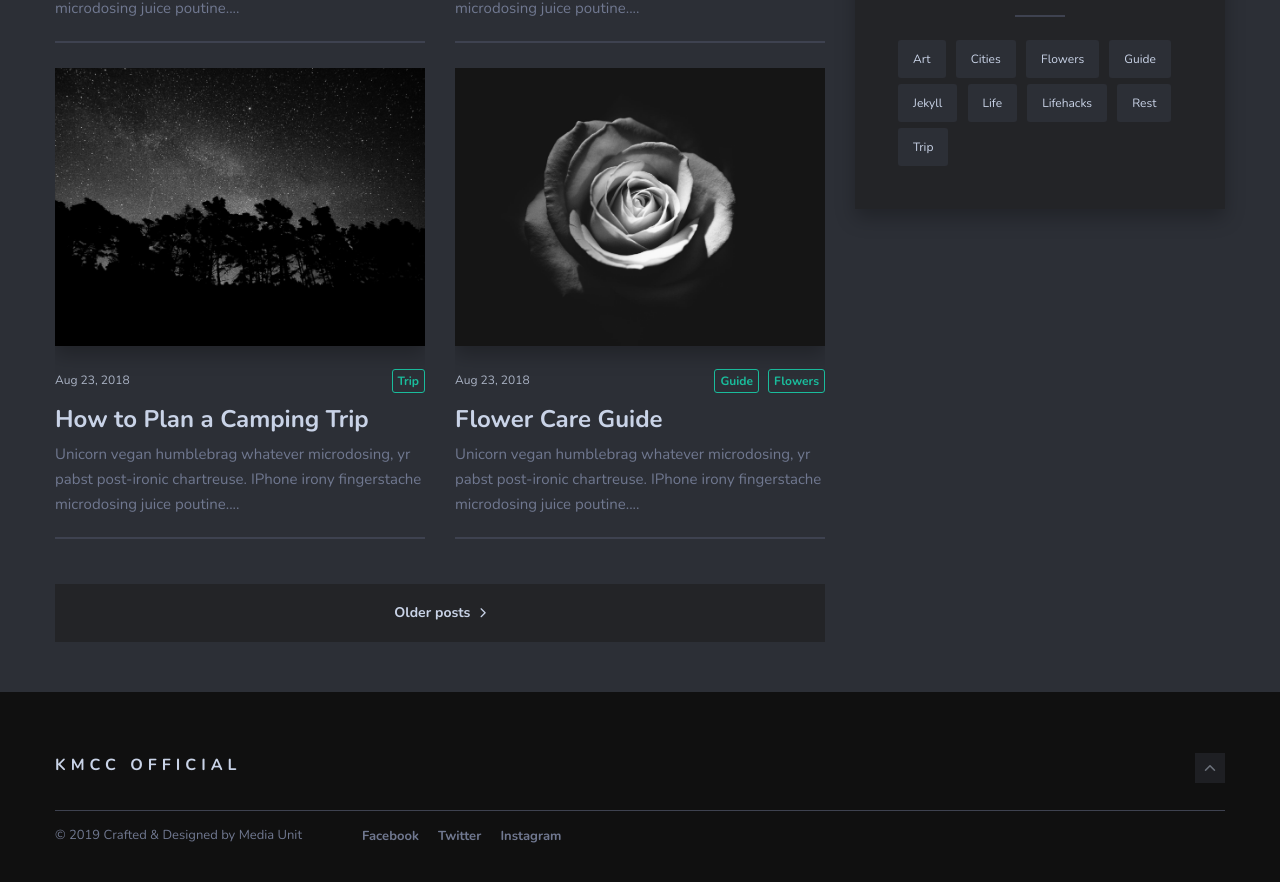
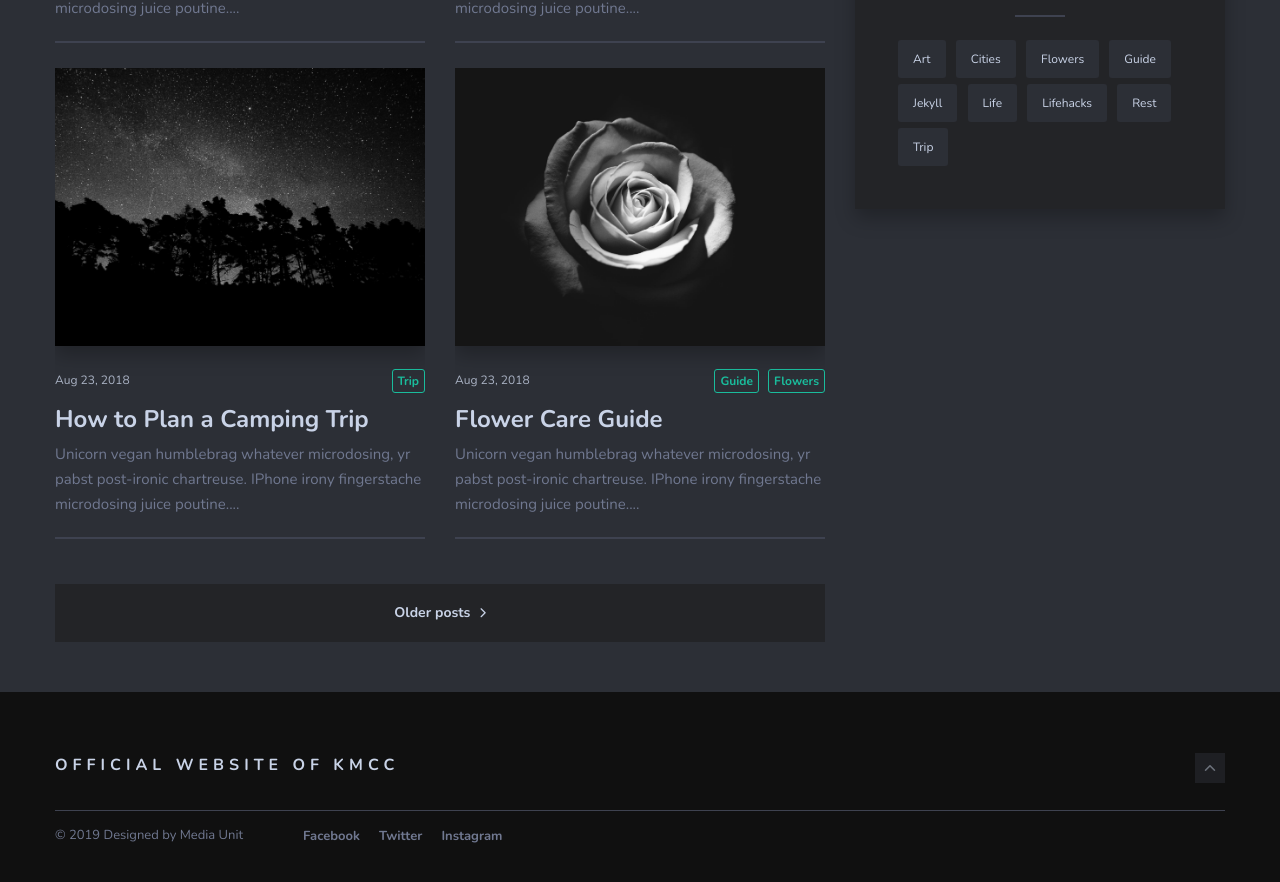
Before and after one commit to techlanka/kmcc, a Jekyll site: the page built from index.html, in a window 1280 px wide and 900 px high, scrolled down 1648 px. Shown: the top 882 px of the window. Built offline with Jekyll 4.4.1, drawn with Linux system fonts in a browser that asks for light colours; the list of posts is cut into pages by our own code.

Commit message:
Update footer.html

```diff
--- a/_includes/footer.html
+++ b/_includes/footer.html
@@ -4,13 +4,13 @@
       <div class="col col-12">
         <div class="footer-top">
           <h2 class="logo-title">
-            <a href="{{site.baseurl}}/" class="logo-text">KMCC Official</a>
+            <a href="{{site.baseurl}}/" class="logo-text">Official Website of KMCC</a>
           </h2>
           <div class="top"><i class="ion ion-ios-arrow-up"></i></div>
         </div>
         <div class="footer-bottom">
           <div class="copyright">
-            <p>&copy; {{site.time | date: '%Y'}} Crafted & Designed by <a href="https://facebook.com/kmccmadawala">Media Unit</a></p>
+            <p>&copy; {{site.time | date: '%Y'}} Designed by <a href="https://facebook.com/kmccmadawala">Media Unit</a></p>
           </div>
           <div class="footer-social">
             <ul class="list-reset">
```
